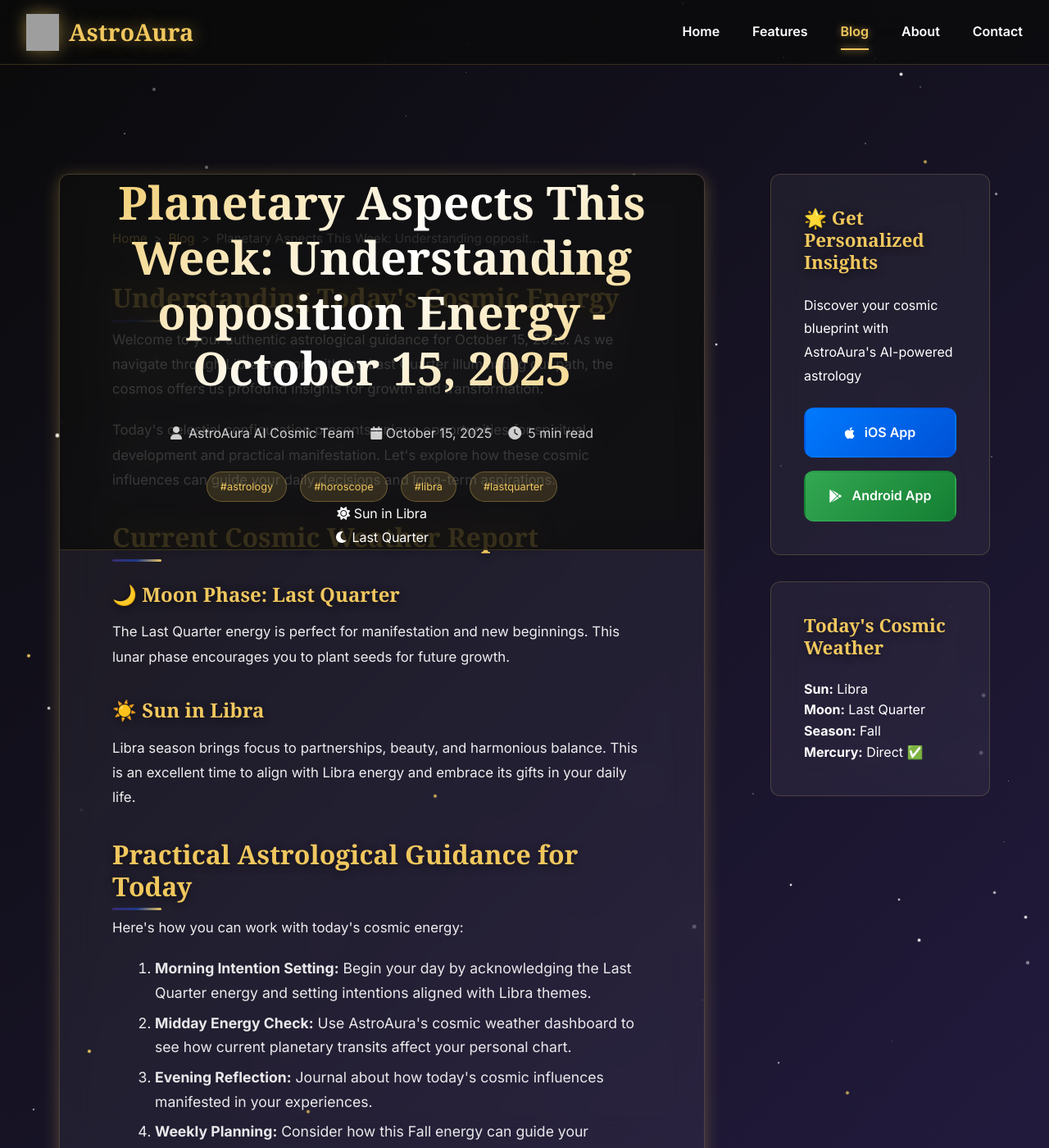
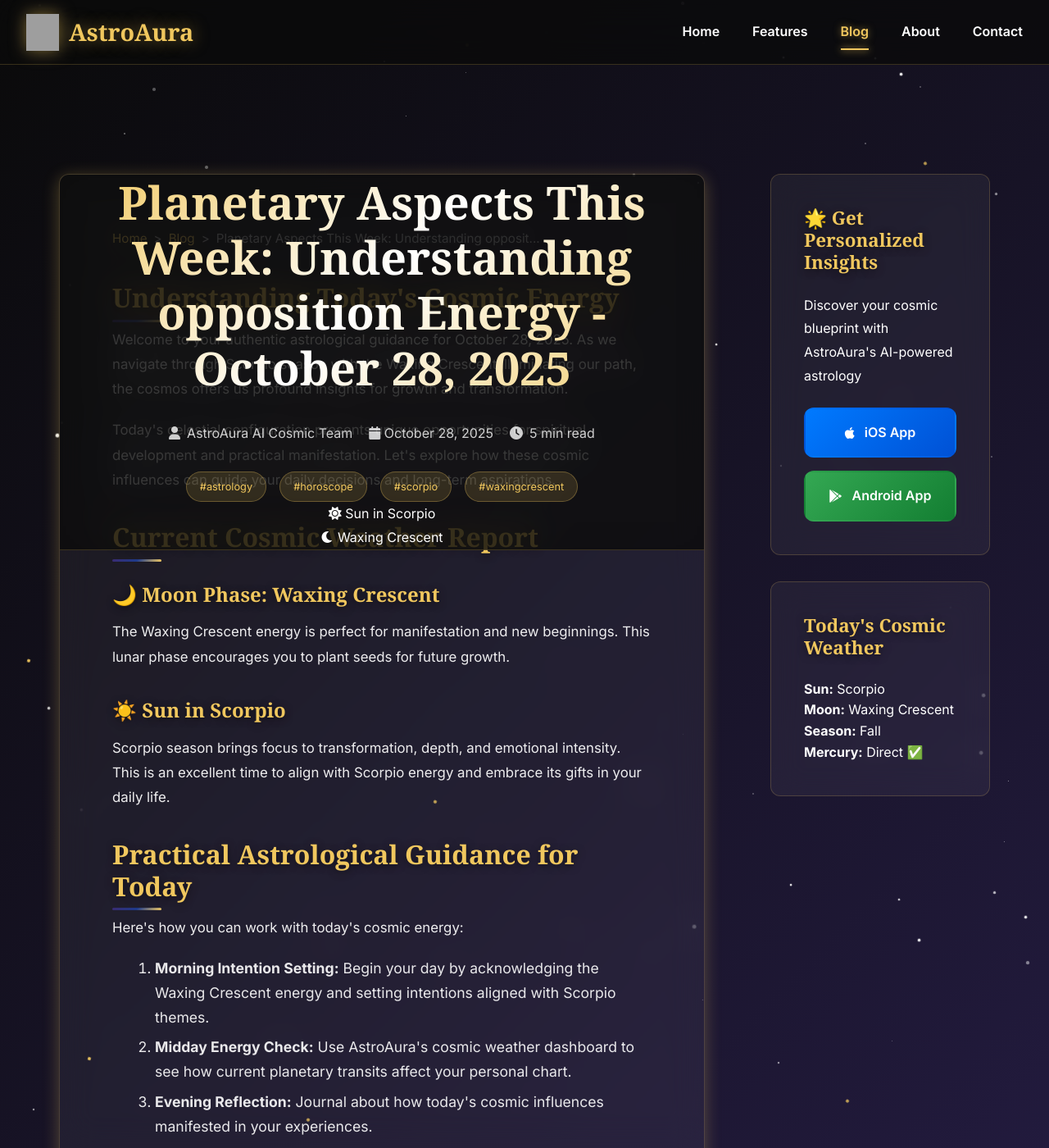
Before and after one commit to royanis/astroaura-website, a Jekyll site: the page blog/posts/planetary-aspects-this-week-understanding-oppositi.html, which Jekyll copies as it is, in a window 1280 px wide and 1400 px high. Shown: the whole window at 82% size. Built offline with Jekyll 4.4.1, drawn with Linux system fonts in a browser that asks for light colours; some web fonts are replaced; comment, search, counter and statistics services are not loaded; grey boxes are pictures that could not be loaded.

Commit message:
🌟 Automated blog post: 2025-10-28 01:49 UTC
Generated authentic astrology content
Updated RSS feeds and sitemap
Published via GitHub Actions

🤖 Automated by AstroAura Blog System

```diff
--- a/blog/posts/planetary-aspects-this-week-understanding-oppositi.html
+++ b/blog/posts/planetary-aspects-this-week-understanding-oppositi.html
@@ -3,11 +3,11 @@
 <head>
     <meta charset="UTF-8">
     <meta name="viewport" content="width=device-width, initial-scale=1.0">
-    <meta name="description" content="Authentic astrological guidance for October 15, 2025. Explore today's Last Quarter energy in Libra season with personalized insights from AstroAura's AI-powered astrology platform.">
-    <title>Planetary Aspects This Week: Understanding opposition Energy - October 15, 2025 | AstroAura Cosmic Insights</title>
+    <meta name="description" content="Authentic astrological guidance for October 28, 2025. Explore today's Waxing Crescent energy in Scorpio season with personalized insights from AstroAura's AI-powered astrology platform.">
+    <title>Planetary Aspects This Week: Understanding opposition Energy - October 28, 2025 | AstroAura Cosmic Insights</title>
 
     <!-- SEO Meta Tags -->
-    <meta name="keywords" content="astrology, horoscope, libra, last-quarter, AI astrology, multilingual horoscope">
+    <meta name="keywords" content="astrology, horoscope, scorpio, waxing-crescent, AI astrology, multilingual horoscope">
     <meta name="author" content="AstroAura AI Cosmic Team">
     <meta name="robots" content="index, follow, max-image-preview:large, max-snippet:-1">
     <meta name="revisit-after" content="7 days">
@@ -16,24 +16,24 @@
     <link rel="canonical" href="https://astroaura.me/blog/posts/planetary-aspects-this-week-understanding-oppositi.html">
 
     <!-- Open Graph Tags -->
-    <meta property="og:title" content="Planetary Aspects This Week: Understanding opposition Energy - October 15, 2025 | AstroAura">
-    <meta property="og:description" content="Authentic astrological guidance for October 15, 2025. Explore today's Last Quarter energy in Libra season with personalized insights from AstroAura's AI-powered astrology platform.">
+    <meta property="og:title" content="Planetary Aspects This Week: Understanding opposition Energy - October 28, 2025 | AstroAura">
+    <meta property="og:description" content="Authentic astrological guidance for October 28, 2025. Explore today's Waxing Crescent energy in Scorpio season with personalized insights from AstroAura's AI-powered astrology platform.">
     <meta property="og:url" content="https://astroaura.me/blog/posts/planetary-aspects-this-week-understanding-oppositi.html">
     <meta property="og:type" content="article">
     <meta property="og:site_name" content="AstroAura">
 
     <!-- Twitter Card -->
     <meta name="twitter:card" content="summary_large_image">
-    <meta name="twitter:title" content="Planetary Aspects This Week: Understanding opposition Energy - October 15, 2025">
-    <meta name="twitter:description" content="Authentic astrological guidance for October 15, 2025. Explore today's Last Quarter energy in Libra season with personalized insights from AstroAura's AI-powered astrology platform.">
+    <meta name="twitter:title" content="Planetary Aspects This Week: Understanding opposition Energy - October 28, 2025">
+    <meta name="twitter:description" content="Authentic astrological guidance for October 28, 2025. Explore today's Waxing Crescent energy in Scorpio season with personalized insights from AstroAura's AI-powered astrology platform.">
 
     <!-- Schema.org Markup -->
     <script type="application/ld+json">
     {
         "@context": "https://schema.org",
         "@type": "BlogPosting",
-        "headline": "Planetary Aspects This Week: Understanding opposition Energy - October 15, 2025",
-        "description": "Authentic astrological guidance for October 15, 2025. Explore today's Last Quarter energy in Libra season with personalized insights from AstroAura's AI-powered astrology platform.",
+        "headline": "Planetary Aspects This Week: Understanding opposition Energy - October 28, 2025",
+        "description": "Authentic astrological guidance for October 28, 2025. Explore today's Waxing Crescent energy in Scorpio season with personalized insights from AstroAura's AI-powered astrology platform.",
         "author": {
             "@type": "Organization",
             "name": "AstroAura AI Cosmic Team"
@@ -46,14 +46,14 @@
                 "url": "https://astroaura.me/assets/icons/app_icon.png"
             }
         },
-        "datePublished": "2025-10-15T01:49:07.195170",
-        "dateModified": "2025-10-15T01:49:07.195170",
+        "datePublished": "2025-10-28T01:49:02.745154",
+        "dateModified": "2025-10-28T01:49:02.745154",
         "url": "https://astroaura.me/blog/posts/planetary-aspects-this-week-understanding-oppositi.html",
         "mainEntityOfPage": {
             "@type": "WebPage",
             "@id": "https://astroaura.me/blog/posts/planetary-aspects-this-week-understanding-oppositi.html"
         },
-        "keywords": "astrology, horoscope, libra, last-quarter"
+        "keywords": "astrology, horoscope, scorpio, waxing-crescent"
     }
     </script>
 
@@ -99,31 +99,31 @@
 
             <!-- Post Header -->
             <header class="post-header">
-                <h1 class="post-title">Planetary Aspects This Week: Understanding opposition Energy - October 15, 2025</h1>
+                <h1 class="post-title">Planetary Aspects This Week: Understanding opposition Energy - October 28, 2025</h1>
                 <div class="post-meta">
                     <span class="post-author">
                         <i class="fas fa-user"></i> AstroAura AI Cosmic Team
                     </span>
-                    <time class="post-date" datetime="2025-10-15T01:49:07.195170">
-                        <i class="fas fa-calendar"></i> October 15, 2025
+                    <time class="post-date" datetime="2025-10-28T01:49:02.745154">
+                        <i class="fas fa-calendar"></i> October 28, 2025
                     </time>
                     <span class="post-reading-time">
                         <i class="fas fa-clock"></i> 5 min read
                     </span>
                 </div>
                 <div class="post-tags">
-                    <span class="tag">#astrology</span> <span class="tag">#horoscope</span> <span class="tag">#libra</span> <span class="tag">#lastquarter</span>
+                    <span class="tag">#astrology</span> <span class="tag">#horoscope</span> <span class="tag">#scorpio</span> <span class="tag">#waxingcrescent</span>
                 </div>
 
                 <!-- Current Cosmic Data Display -->
                 <div class="cosmic-data-bar">
                     <div class="cosmic-item">
                         <i class="fas fa-sun"></i>
-                        <span>Sun in Libra</span>
+                        <span>Sun in Scorpio</span>
                     </div>
                     <div class="cosmic-item">
                         <i class="fas fa-moon"></i>
-                        <span>Last Quarter</span>
+                        <span>Waxing Crescent</span>
                     </div>
 
                 </div>
@@ -134,7 +134,7 @@
                 <div class="blog-content authentic-astrology">
             <section class="cosmic-introduction">
                 <h2>Understanding Today's Cosmic Energy</h2>
-                <p>Welcome to your authentic astrological guidance for October 15, 2025. As we navigate through Libra season with the Last Quarter illuminating our path, the cosmos offers us profound insights for growth and transformation.</p>
+                <p>Welcome to your authentic astrological guidance for October 28, 2025. As we navigate through Scorpio season with the Waxing Crescent illuminating our path, the cosmos offers us profound insights for growth and transformation.</p>
 
                 <p>Today's celestial configuration presents unique opportunities for spiritual development and practical manifestation. Let's explore how these cosmic influences can guide your daily decisions and long-term aspirations.</p>
             </section>
@@ -143,13 +143,13 @@
                 <h2>Current Cosmic Weather Report</h2>
                 <div class="cosmic-highlights">
                     <div class="cosmic-factor">
-                        <h3>🌙 Moon Phase: Last Quarter</h3>
-                        <p>The Last Quarter energy is perfect for manifestation and new beginnings. This lunar phase encourages you to plant seeds for future growth.</p>
+                        <h3>🌙 Moon Phase: Waxing Crescent</h3>
+                        <p>The Waxing Crescent energy is perfect for manifestation and new beginnings. This lunar phase encourages you to plant seeds for future growth.</p>
                     </div>
 
                     <div class="cosmic-factor">
-                        <h3>☀️ Sun in Libra</h3>
-                        <p>Libra season brings focus to partnerships, beauty, and harmonious balance. This is an excellent time to align with Libra energy and embrace its gifts in your daily life.</p>
+                        <h3>☀️ Sun in Scorpio</h3>
+                        <p>Scorpio season brings focus to transformation, depth, and emotional intensity. This is an excellent time to align with Scorpio energy and embrace its gifts in your daily life.</p>
                     </div>
 
 
@@ -161,7 +161,7 @@
                 <p>Here's how you can work with today's cosmic energy:</p>
 
                 <ol class="cosmic-action-steps">
-                    <li><strong>Morning Intention Setting:</strong> Begin your day by acknowledging the Last Quarter energy and setting intentions aligned with Libra themes.</li>
+                    <li><strong>Morning Intention Setting:</strong> Begin your day by acknowledging the Waxing Crescent energy and setting intentions aligned with Scorpio themes.</li>
                     <li><strong>Midday Energy Check:</strong> Use AstroAura's cosmic weather dashboard to see how current planetary transits affect your personal chart.</li>
                     <li><strong>Evening Reflection:</strong> Journal about how today's cosmic influences manifested in your experiences.</li>
                     <li><strong>Weekly Planning:</strong> Consider how this Fall energy can guide your upcoming goals and decisions.</li>
@@ -222,7 +222,7 @@
             <section class="post-actions">
                 <div class="share-buttons">
                     <h3>Share This Cosmic Insight</h3>
-                    <a href="https://twitter.com/intent/tweet?text=Planetary Aspects This Week: Understanding opposition Energy - October 15, 2025&url=https://astroaura.me/blog/posts/planetary-aspects-this-week-understanding-oppositi.html" target="_blank" class="share-btn twitter">
+                    <a href="https://twitter.com/intent/tweet?text=Planetary Aspects This Week: Understanding opposition Energy - October 28, 2025&url=https://astroaura.me/blog/posts/planetary-aspects-this-week-understanding-oppositi.html" target="_blank" class="share-btn twitter">
                         <i class="fab fa-twitter"></i> Tweet
                     </a>
                     <a href="https://www.facebook.com/sharer/sharer.php?u=https://astroaura.me/blog/posts/planetary-aspects-this-week-understanding-oppositi.html" target="_blank" class="share-btn facebook">
@@ -250,10 +250,10 @@
             <div class="widget cosmic-weather">
                 <h3>Today's Cosmic Weather</h3>
                 <div class="weather-item">
-                    <strong>Sun:</strong> Libra
+                    <strong>Sun:</strong> Scorpio
                 </div>
                 <div class="weather-item">
-                    <strong>Moon:</strong> Last Quarter
+                    <strong>Moon:</strong> Waxing Crescent
                 </div>
                 <div class="weather-item">
                     <strong>Season:</strong> Fall
```
Also changed, not shown: blog/atom.xml (+1 -1 lines), blog/feed.json (+82 -82 lines), blog/feed.xml (+1 -1 lines), blog/posts_index.json (+74 -58 lines), sitemap.xml (+47 -37 lines).
